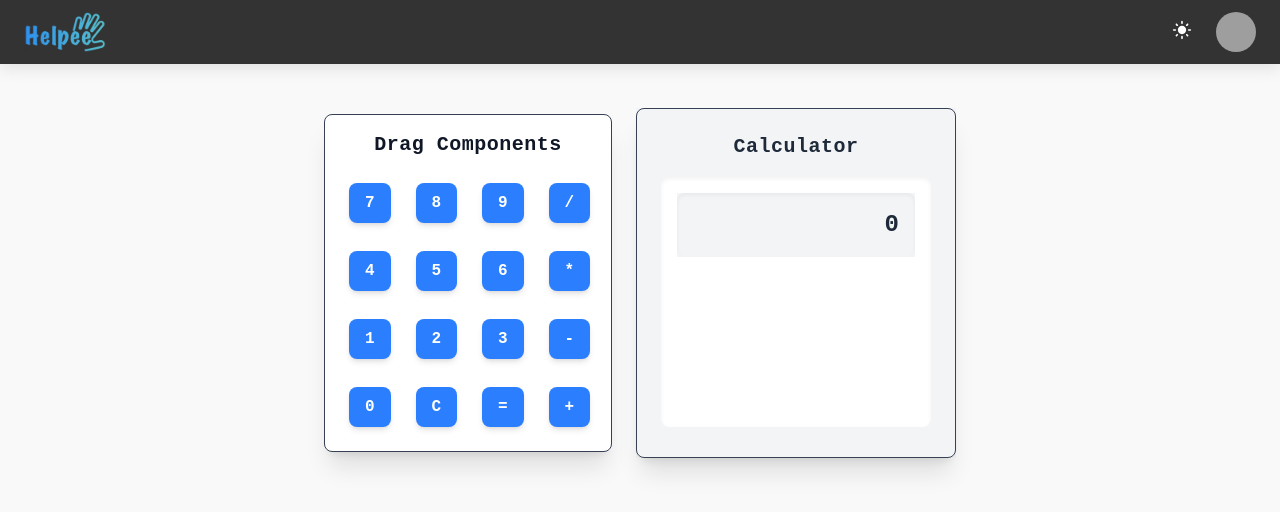
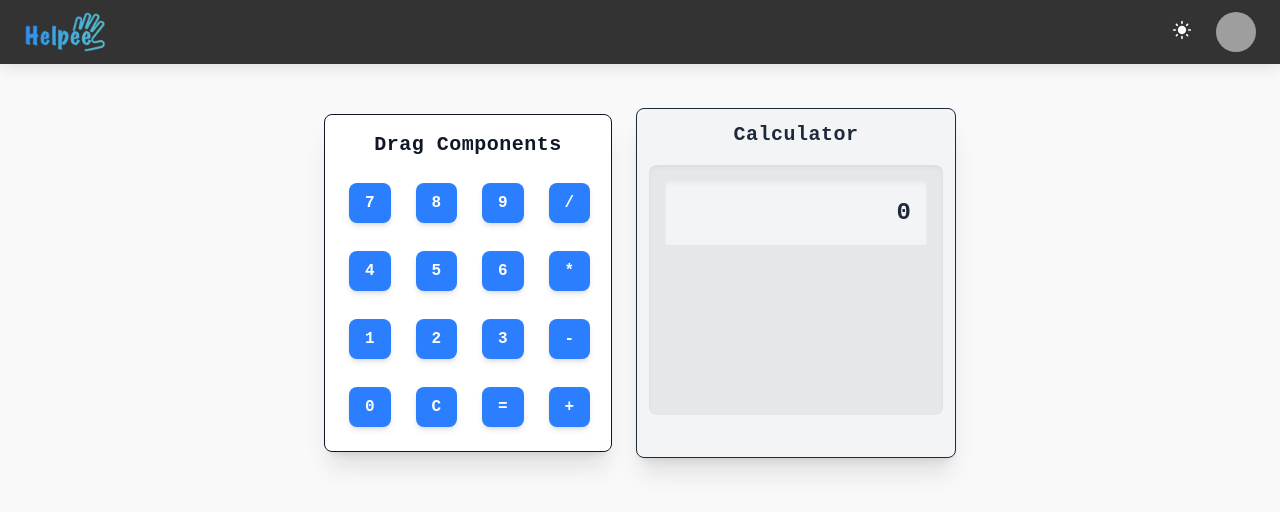
Before and after one commit to NitinSirsath/calculator-builder, a React (Vite) app: page / in a window 1280 px wide. Shown: the top 512 px of the page. Built offline with nearby package versions, Linux system fonts and the light colour scheme; sample sign-in values are in the browser's storage; grey boxes are pictures that could not be loaded.

Commit message:
ui fixes

```diff
--- a/src/components/custom/CustomButton.tsx
+++ b/src/components/custom/CustomButton.tsx
@@ -25,7 +25,7 @@ const CustomButton: React.FC<IProps> = ({
 
   const variantStyles = {
     primary: isDarkMode
-      ? "bg-gray-800 hover:bg-blue-700 text-white"
+      ? "bg-gray-800 text-gray-100 hover:bg-blue-700 text-white"
       : "bg-blue-500 hover:bg-blue-600 text-white",
     secondary: isDarkMode
       ? "bg-gray-700 hover:bg-gray-600 text-white"
--- a/src/components/theme/DarkModeWrapper.tsx
+++ b/src/components/theme/DarkModeWrapper.tsx
@@ -9,7 +9,7 @@ const DarkModeWrapper = ({ children }: { children: ReactNode }) => {
       className={`
     ${
       isDarkMode
-        ? "bg-gray-800 text-gray-100 border border-gray-700"
+        ? "bg-gray-900 text-gray-100 border border-gray-700"
         : "bg-gray-100 text-gray-800"
     }
   `}
--- a/src/routes/HomePage/components/Calculator.tsx
+++ b/src/routes/HomePage/components/Calculator.tsx
@@ -13,7 +13,7 @@ const Calculator = () => {
   return (
     <DarkModeWrapper>
       <motion.div
-        className={`p-6 border border-gray-700 rounded-lg w-80 min-h-[350px] shadow-xl backdrop-blur-lgtransition-all
+        className={`p-3 border rounded-lg w-80 min-h-[350px] shadow-xl backdrop-blur-lgtransition-all
       `}
         initial={{ opacity: 0, scale: 0.95 }}
         animate={{ opacity: 1, scale: 1 }}
@@ -35,7 +35,7 @@ const Calculator = () => {
                 : "bg-gray-200"
               : isDarkMode
               ? "bg-gray-900"
-              : "bg-white"
+              : "bg-gray-200"
           }
         `}
         >
--- a/src/routes/HomePage/components/Display.tsx
+++ b/src/routes/HomePage/components/Display.tsx
@@ -7,7 +7,7 @@ const Display = () => {
   return (
     <DarkModeWrapper>
       <div
-        className={`w-full p-4 rounded-lg text-right text-2xl font-semibold shadow-inner transition-all
+        className={`w-full p-4 text-right text-2xl font-semibold shadow-inner transition-all
       `}
       >
         {expression || result}
--- a/src/routes/HomePage/components/Sidebar.tsx
+++ b/src/routes/HomePage/components/Sidebar.tsx
@@ -8,7 +8,7 @@ const Sidebar = () => {
 
   return (
     <div
-      className={`p-4 border border-gray-700 rounded-lg w-72 shadow-xl
+      className={`p-4 border  rounded-lg w-72 shadow-xl
         ${isDarkMode ? "bg-gray-900 text-gray-100" : "bg-white text-gray-900"}
         transition-all backdrop-blur-lg`}
     >
```
